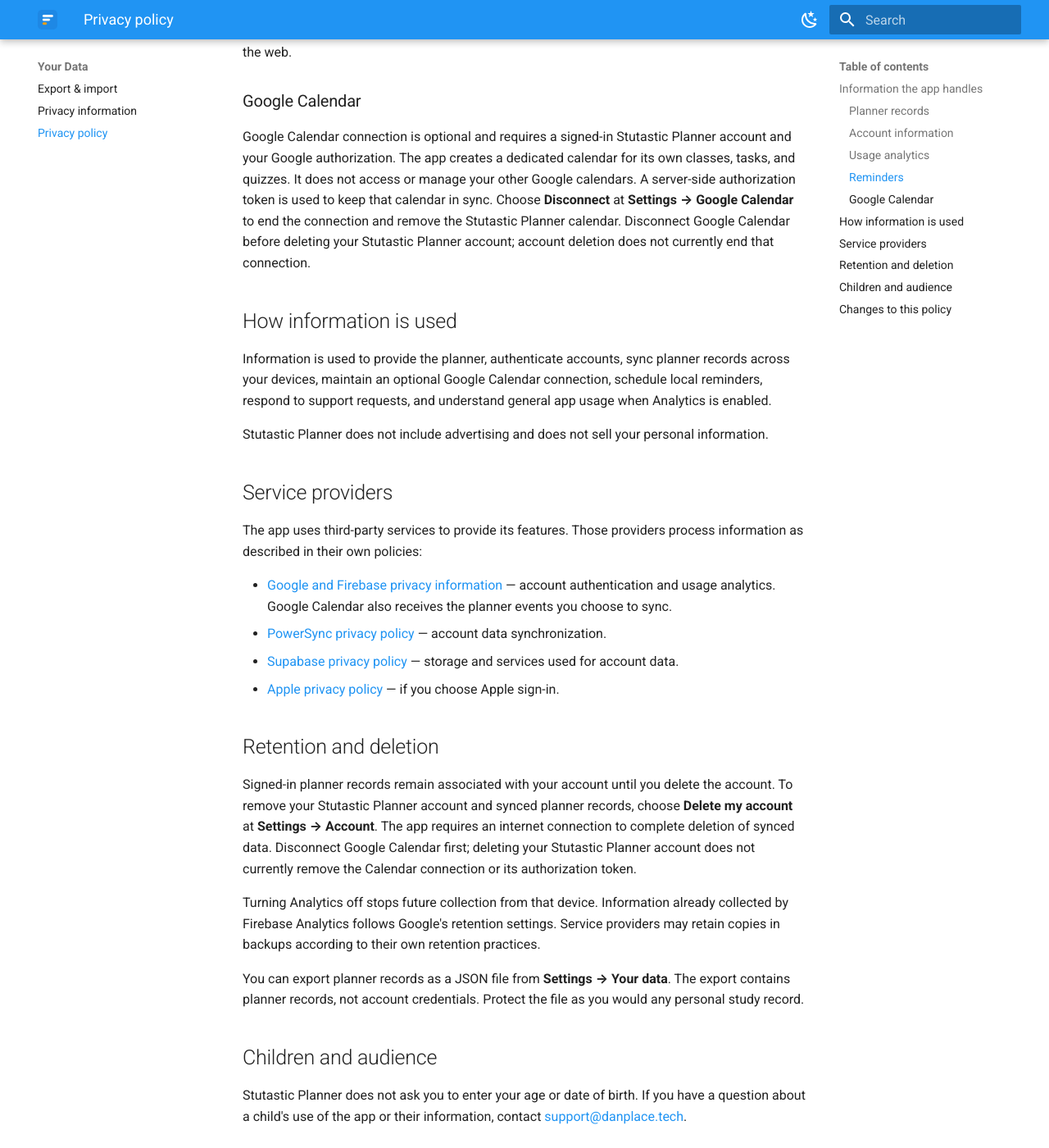
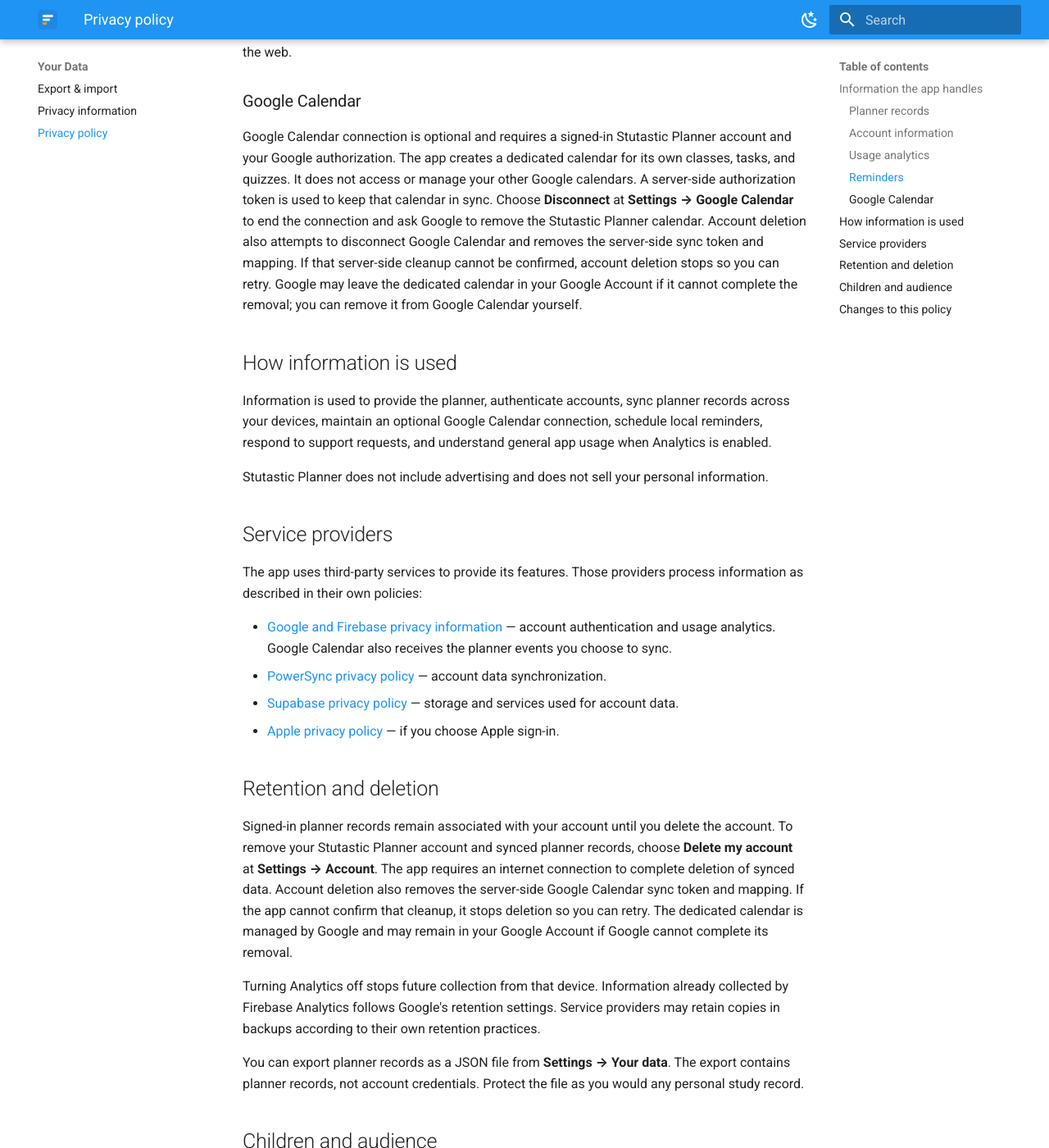
Before and after one commit to Jerit3787/planner-docs, an MkDocs documentation site: the page built from docs/data/privacy-policy.md, in a window 1280 px wide and 1400 px high, scrolled down 1210 px. Shown: the whole window at 82% size. Built offline with MkDocs 1.6.1 and Material for MkDocs 9.7.7, drawn with Linux system fonts in a browser that asks for light colours; the version menu is left out; some of the changed text lies outside the part shown.

Commit message:
docs: update version 3.0 Calendar deletion guidance

```diff
--- a/docs/data/privacy-policy.md
+++ b/docs/data/privacy-policy.md
@@ -47,8 +47,11 @@
 Google authorization. The app creates a dedicated calendar for its own classes, tasks, and quizzes.
 It does not access or manage your other Google calendars. A server-side authorization token is used to
 keep that calendar in sync. Choose **Disconnect** at **Settings → Google Calendar** to end the
-connection and remove the Stutastic Planner calendar. Disconnect Google Calendar before deleting your
-Stutastic Planner account; account deletion does not currently end that connection.
+connection and ask Google to remove the Stutastic Planner calendar. Account deletion also attempts to
+disconnect Google Calendar and removes the server-side sync token and mapping. If that server-side
+cleanup cannot be confirmed, account deletion stops so you can retry. Google may leave the dedicated
+calendar in your Google Account if it cannot complete the removal; you can remove it from Google
+Calendar yourself.
 
 ## How information is used
 
@@ -77,8 +80,9 @@
 Signed-in planner records remain associated with your account until you delete the account. To remove
 your Stutastic Planner account and synced planner records, choose **Delete my account** at
 **Settings → Account**. The app requires an internet connection to complete deletion of synced data.
-Disconnect Google Calendar first; deleting your Stutastic Planner account does not currently remove
-the Calendar connection or its authorization token.
+Account deletion also removes the server-side Google Calendar sync token and mapping. If the app
+cannot confirm that cleanup, it stops deletion so you can retry. The dedicated calendar is managed by
+Google and may remain in your Google Account if Google cannot complete its removal.
 
 Turning Analytics off stops future collection from that device. Information already collected by
 Firebase Analytics follows Google's retention settings. Service providers may retain copies in
@@ -89,7 +93,8 @@
 
 ## Children and audience
 
-Stutastic Planner does not ask you to enter your age or date of birth. If you have a question about a
+Stutastic Planner is intended for students generally and is not specifically directed to children
+under 13. The app does not ask you to enter your age or date of birth. If you have a question about a
 child's use of the app or their information, contact
 [support@danplace.tech](mailto:support@danplace.tech).
 
```
Also changed, not shown: other parts of docs/data/privacy-policy.md (+1 -1 lines), docs/faq.md (+6 -4 lines), docs/features/settings.md (+5 -3 lines), docs/getting-started/guest-vs-account.md (+2 -2 lines).
